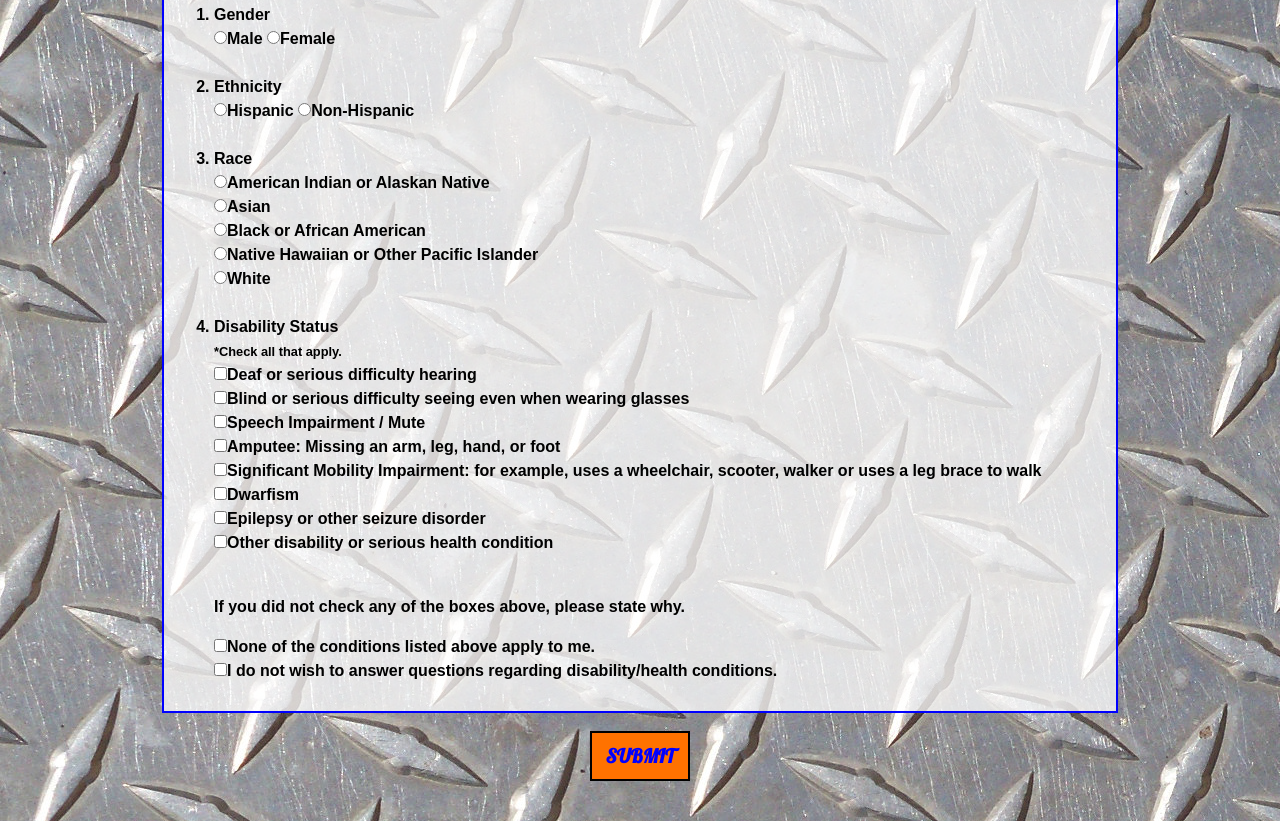
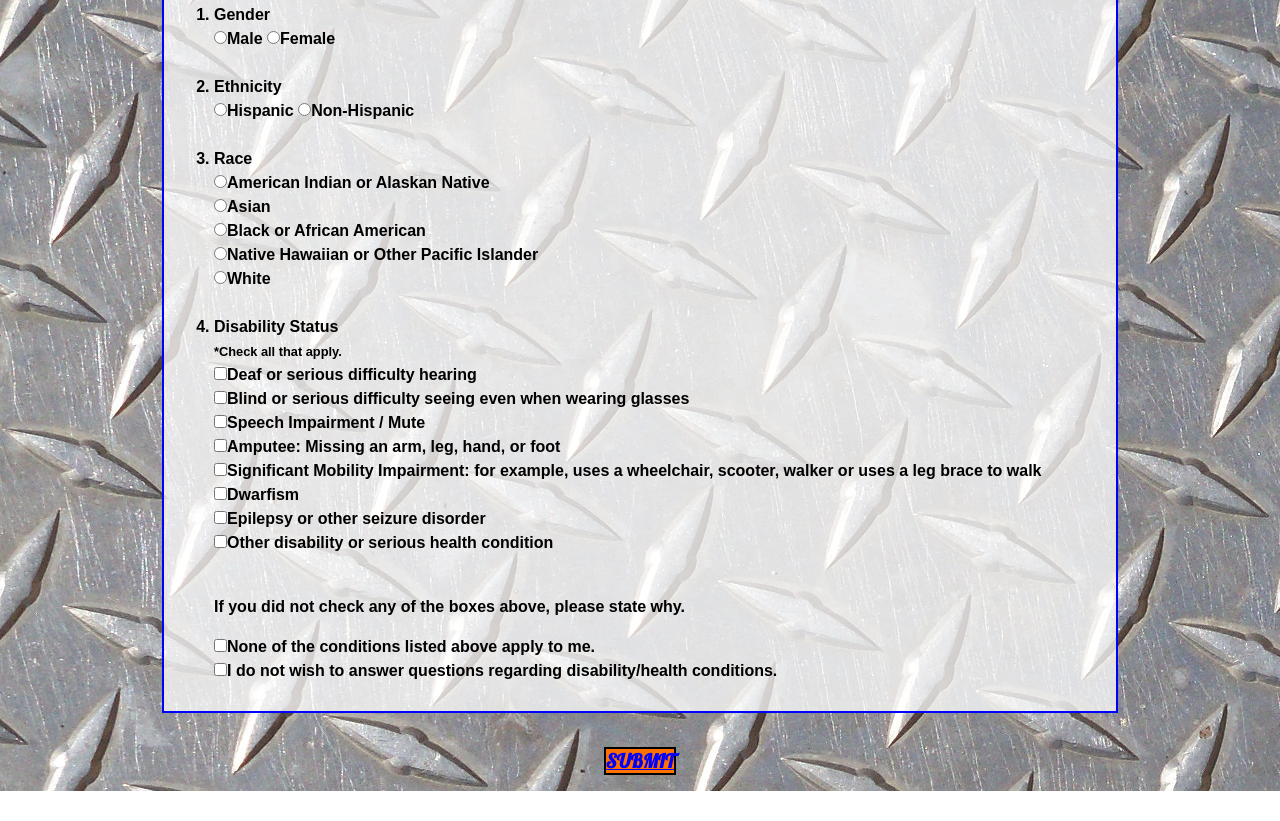
Before and after one commit to tracyparker/ParkTechCareers, a plain HTML site: page index.html in a window 1280 px wide. Shown: the part 3392-4213 px from the top of the page. After the commit the page ends 4183 px from the top, so only its background shows below. Drawn offline with Linux system fonts and the light colour scheme.

Commit message:
Button change
Using link for button to resolve a 405 GH Pages throws, so the thanks.html can be viewed.

```diff
--- a/index.html
+++ b/index.html
@@ -243,11 +243,9 @@
   </div>
 </div>
 </center>
-
-
-	 	 <center><input class="submit" type="submit" value="SUBMIT" href='thanks.html'></center>
-
-
+	<center>
+           <br><a class="submit" href="thanks.html">SUBMIT</a><br><br>
+        </center>
   </form>
 
 </body>
```
